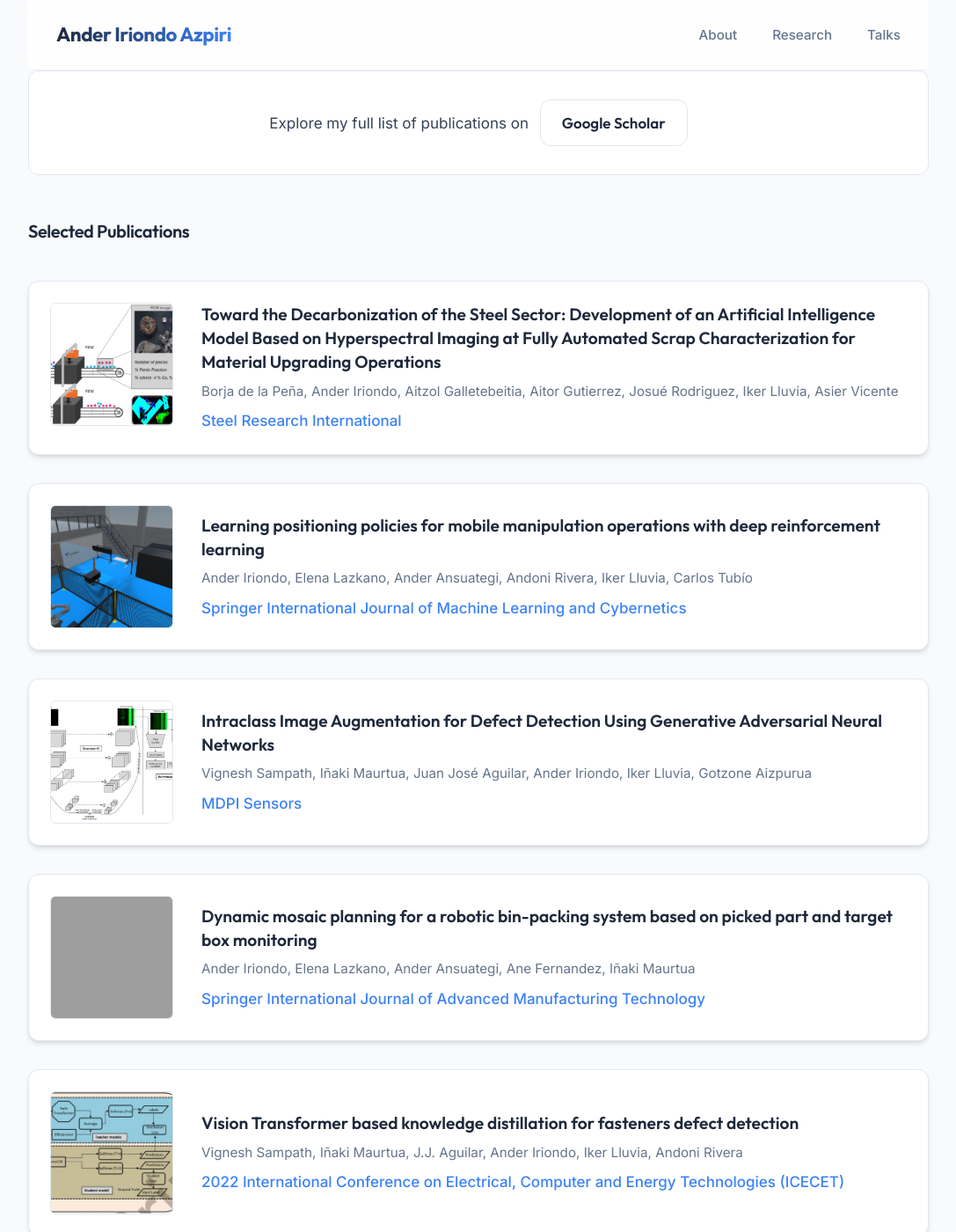
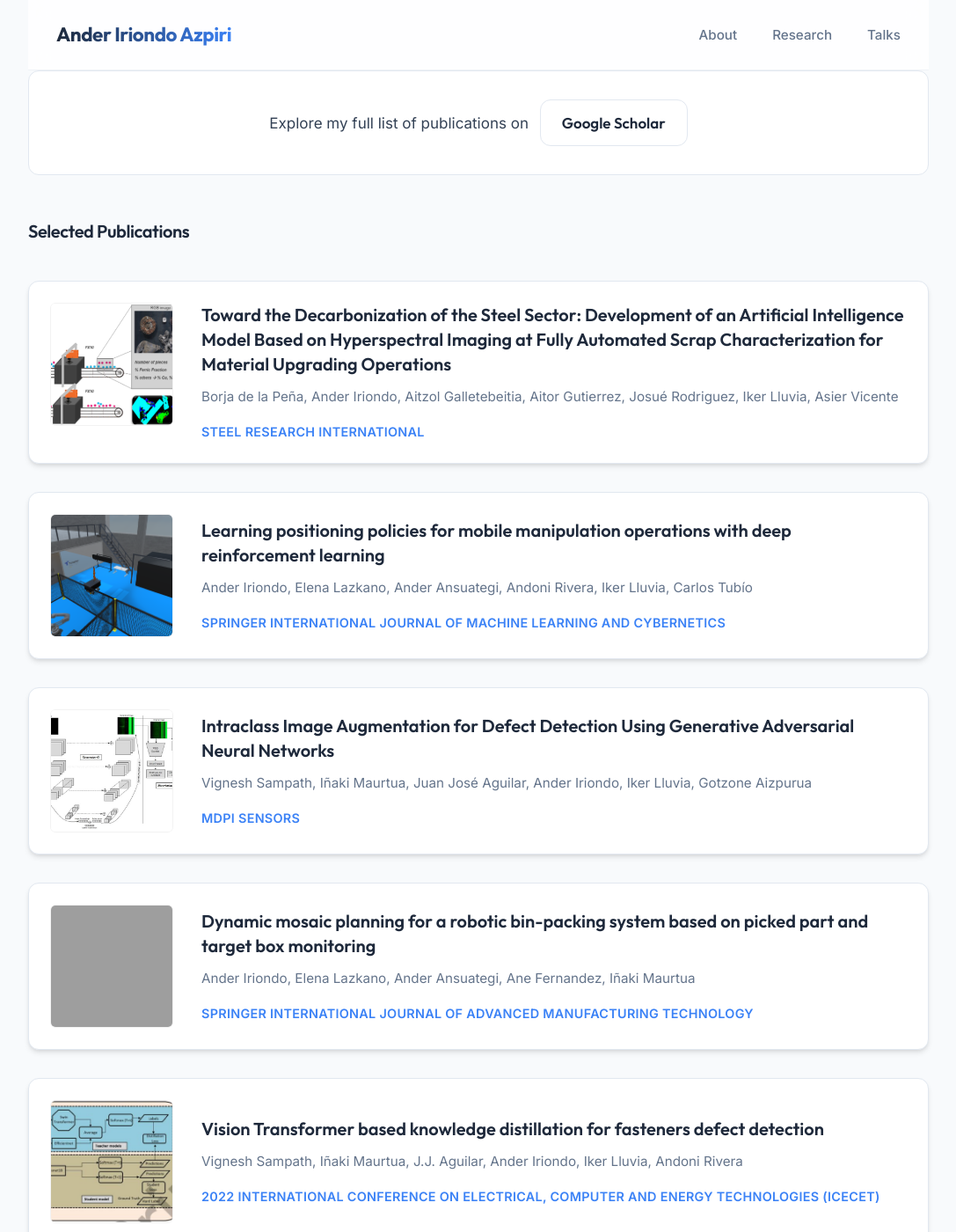
Before and after one commit to anderiri2/anderiri2.github.io, a Jekyll site: the page built from research.html, in a window 1280 px wide and 1400 px high. Shown: the whole window at 88% size, without its empty margins (96-1183 px from the left). Built offline with Jekyll 4.4.1, drawn with Linux system fonts in a browser that asks for light colours; nearby versions of some CDN libraries; a style sheet for code colours, icons or effects is not loaded; grey boxes are pictures that could not be loaded.

Commit message:
Improve research items for mobile

```diff
--- a/css/main.css
+++ b/css/main.css
@@ -1068,11 +1068,13 @@
   border: 1px solid var(--border);
   box-shadow: var(--shadow);
   margin-bottom: 2rem;
-  transition: all 0.2s;
+  transition: all 0.3s cubic-bezier(0.4, 0, 0.2, 1);
+  overflow: hidden;
+  position: relative;
 }
 
 .publication-card:hover {
-  transform: translateY(-3px);
+  transform: translateY(-4px);
   box-shadow: var(--shadow-lg);
   border-color: var(--accent);
 }
@@ -1083,34 +1085,74 @@
   height: 140px;
   object-fit: cover;
   border-radius: calc(var(--radius) / 2);
-  border: 1px solid var(--border);
+  border: 1px solid rgba(0, 0, 0, 0.05);
+  transition: transform 0.3s ease;
+}
+
+.publication-card:hover .publication-image {
+  transform: scale(1.02);
 }
 
 .publication-content {
   display: flex;
   flex-direction: column;
   justify-content: center;
+  flex: 1;
+  min-width: 0;
+  /* Critical for flex child overflow */
 }
 
 .publication-title {
   font-family: 'Outfit', sans-serif;
-  font-size: 1.2rem;
+  font-size: 1.25rem;
   font-weight: 600;
   color: var(--primary);
-  margin-bottom: 0.5rem;
+  margin-bottom: 0.75rem;
   line-height: 1.4;
+  overflow-wrap: break-word;
+  word-wrap: break-word;
+  hyphens: auto;
 }
 
 .publication-authors {
   font-size: 0.95rem;
   color: var(--text-light);
-  margin-bottom: 0.5rem;
+  margin-bottom: 1rem;
+  line-height: 1.5;
 }
 
 .publication-venue {
-  font-weight: 500;
+  font-weight: 600;
   color: var(--accent);
   text-decoration: none;
+  font-size: 0.9rem;
+  text-transform: uppercase;
+  letter-spacing: 0.02em;
+  display: inline-block;
+}
+
+.publication-venue:hover {
+  color: var(--accent-hover);
+  text-decoration: underline;
+}
+
+/* Responsive Research Page */
+@media screen and (max-width: 768px) {
+  .publication-card {
+    flex-direction: column;
+    gap: 1.25rem;
+    padding: 1.25rem;
+  }
+
+  .publication-image {
+    width: 100%;
+    height: 180px;
+    margin: 0 auto;
+  }
+
+  .publication-title {
+    font-size: 1.15rem;
+  }
 }
 
 .talk-item {
```
